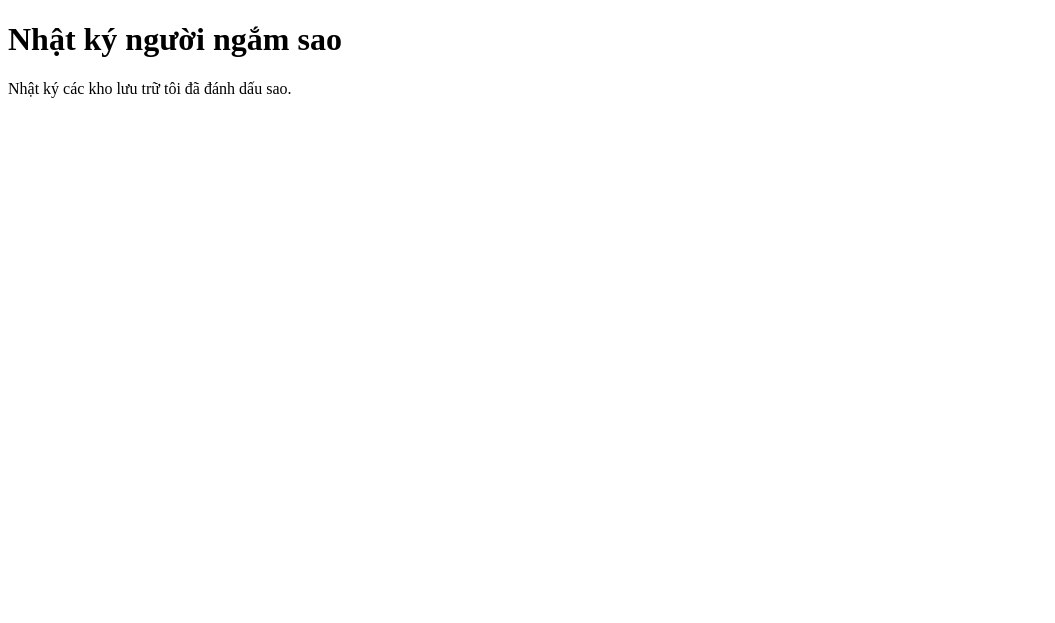
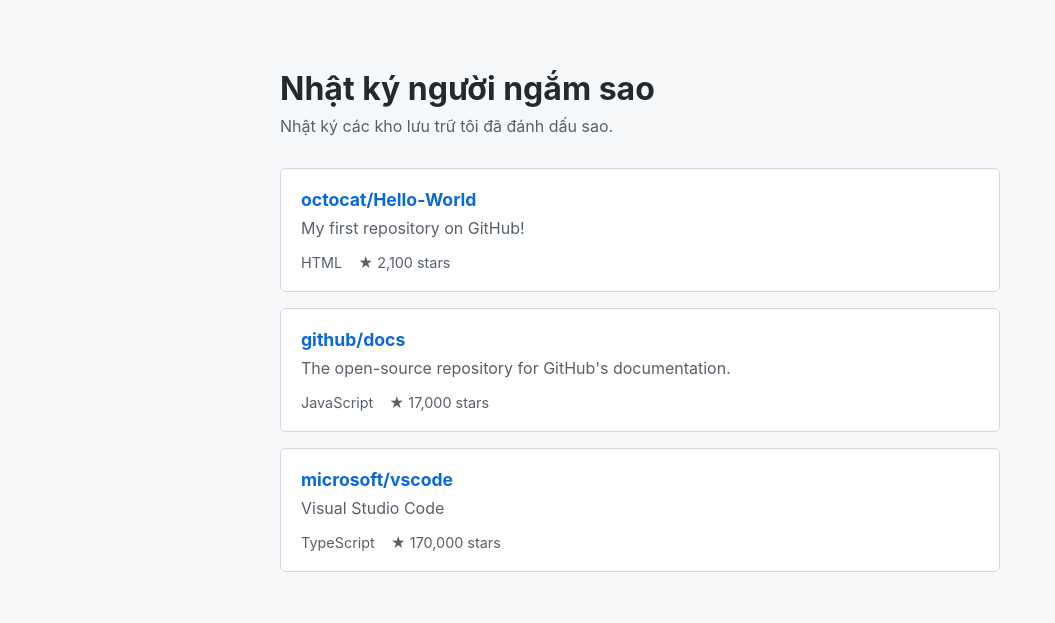
Before and after one commit to PhamThanhluu/stargazers-log, a plain HTML site: page index.html in a window 1280 px wide. Shown: the whole page, without its empty margins (0-1055 px from the left). Drawn offline with Linux system fonts and the light colour scheme.

Commit message:
Add starred repositories list.

```diff
--- /dev/null
+++ b/events.json
@@ -0,0 +1,23 @@
+[
+  {
+    "repository_name": "octocat/Hello-World",
+    "description": "My first repository on GitHub!",
+    "html_url": "https://github.com/octocat/Hello-World",
+    "language": "HTML",
+    "stargazers_count": 2100
+  },
+  {
+    "repository_name": "github/docs",
+    "description": "The open-source repository for GitHub's documentation.",
+    "html_url": "https://github.com/github/docs",
+    "language": "JavaScript",
+    "stargazers_count": 17000
+  },
+  {
+    "repository_name": "microsoft/vscode",
+    "description": "Visual Studio Code",
+    "html_url": "https://github.com/microsoft/vscode",
+    "language": "TypeScript",
+    "stargazers_count": 170000
+  }
+]
--- a/index.html
+++ b/index.html
@@ -1,11 +1,18 @@
 <!DOCTYPE html>
-<html lang="en">
+<html lang="vi">
   <head>
     <meta charset="utf-8">
     <title>Nhật ký người ngắm sao</title>
+    <link rel="stylesheet" href="style.css">
   </head>
   <body>
-    <h1>Nhật ký người ngắm sao</h1>
-    <p>Nhật ký các kho lưu trữ tôi đã đánh dấu sao.</p>
+    <main>
+      <h1>Nhật ký người ngắm sao</h1>
+      <p class="intro">Nhật ký các kho lưu trữ tôi đã đánh dấu sao.</p>
+      <ul id="repository-list" class="repository-list" aria-live="polite">
+        <li class="repository">Đang tải kho lưu trữ...</li>
+      </ul>
+    </main>
+    <script src="script.js"></script>
   </body>
 </html>
--- /dev/null
+++ b/script.js
@@ -0,0 +1,48 @@
+const repositoryList = document.querySelector("#repository-list");
+
+function renderRepositories(repositories) {
+  repositoryList.replaceChildren();
+
+  repositories.forEach((repository) => {
+    const item = document.createElement("li");
+    item.className = "repository";
+
+    const title = document.createElement("h2");
+    const link = document.createElement("a");
+    link.href = repository.html_url;
+    link.textContent = repository.repository_name;
+    title.append(link);
+
+    const description = document.createElement("p");
+    description.textContent = repository.description;
+
+    const metadata = document.createElement("div");
+    metadata.className = "repository-meta";
+    metadata.innerHTML = `
+      <span>${repository.language}</span>
+      <span aria-label="${repository.stargazers_count} stars">
+        ★ ${repository.stargazers_count.toLocaleString()} stars
+      </span>
+    `;
+
+    item.append(title, description, metadata);
+    repositoryList.append(item);
+  });
+}
+
+async function loadRepositories() {
+  try {
+    const response = await fetch("events.json");
+
+    if (!response.ok) {
+      throw new Error(`Could not load events.json (${response.status})`);
+    }
+
+    renderRepositories(await response.json());
+  } catch (error) {
+    repositoryList.innerHTML = `<li class="repository status">Unable to load starred repositories.</li>`;
+    console.error(error);
+  }
+}
+
+loadRepositories();
--- /dev/null
+++ b/style.css
@@ -0,0 +1,71 @@
+:root {
+  color: #24292f;
+  background: #f6f8fa;
+  font-family: -apple-system, BlinkMacSystemFont, "Segoe UI", sans-serif;
+}
+
+body {
+  margin: 0;
+}
+
+main {
+  box-sizing: border-box;
+  margin: 0 auto;
+  max-width: 760px;
+  padding: 3rem 1.25rem;
+}
+
+h1 {
+  margin-bottom: 0.5rem;
+}
+
+.intro {
+  color: #57606a;
+  margin-top: 0;
+}
+
+.repository-list {
+  display: grid;
+  gap: 1rem;
+  list-style: none;
+  margin: 2rem 0 0;
+  padding: 0;
+}
+
+.repository {
+  background: #fff;
+  border: 1px solid #d0d7de;
+  border-radius: 6px;
+  padding: 1.25rem;
+}
+
+.repository h2 {
+  font-size: 1.1rem;
+  margin: 0 0 0.5rem;
+}
+
+.repository a {
+  color: #0969da;
+  text-decoration: none;
+}
+
+.repository a:hover,
+.repository a:focus {
+  text-decoration: underline;
+}
+
+.repository p {
+  color: #57606a;
+  margin: 0 0 1rem;
+}
+
+.repository-meta {
+  color: #57606a;
+  display: flex;
+  font-size: 0.9rem;
+  gap: 1rem;
+}
+
+.status {
+  color: #cf222e;
+}
```
